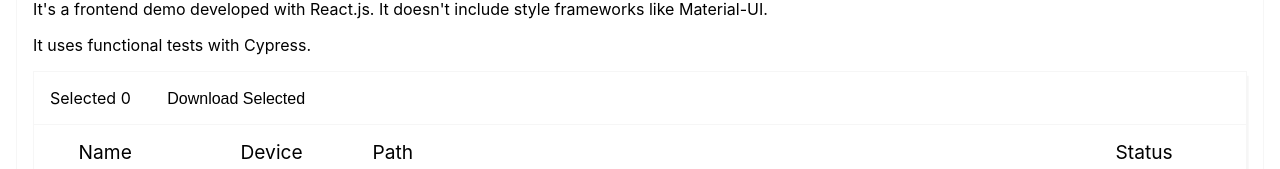
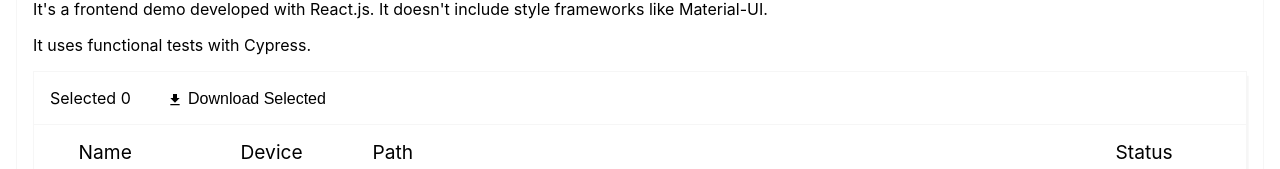
Before and after one commit to AMS777/file-table-demo, a React (Create React App) app: page / in a window 1280 px wide. Shown: the part 152-321 px from the top of the page. Built offline with nearby package versions, Linux system fonts and the light colour scheme.

Commit message:
Add icon to dowload button

```diff
--- a/src/components/fileTable/FileTable.tsx
+++ b/src/components/fileTable/FileTable.tsx
@@ -6,6 +6,8 @@ import { filesFixture } from '../../fixtures';
 
 import FileTableHead from './FileTableHead';
 import FileTableBody from './FileTableBody';
+
+import DownloadIcon from '../../images/download.svg';
 
 import './styles.scss';
 
@@ -47,7 +49,10 @@ function FileTable() {
     <div id="file-table" data-test="homepage-border">
       <header>
         Selected {selectedFiles.size}{' '}
-        <button onClick={handleDownloadFiles}>Download Selected</button>
+        <button onClick={handleDownloadFiles}>
+          <img src={DownloadIcon} alt="icon" />
+          Download Selected
+        </button>
       </header>
       <table data-test="file-table">
         <FileTableHead />
--- a/src/components/fileTable/styles.scss
+++ b/src/components/fileTable/styles.scss
@@ -19,6 +19,12 @@
       &:hover {
         background-color: $background-color-primary;
         cursor: pointer;
+      }
+
+      img {
+        vertical-align: middle;
+        max-height: 1em;
+        margin-right: 0.3em;
       }
     }
   }
```
Also changed, not shown: src/images/download.svg (added).
